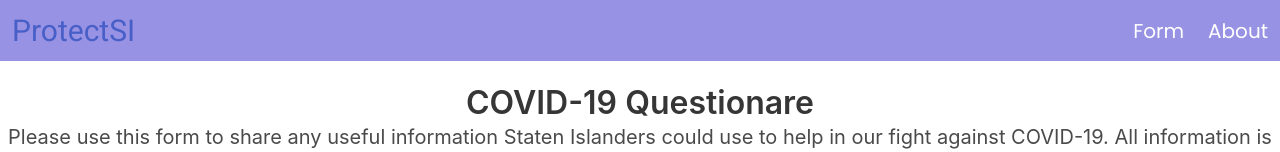
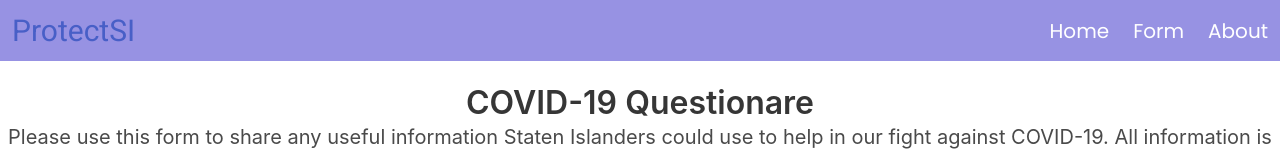
Before and after one commit to anthonyastarita/protectsi, a website: page public/form.html in a window 1280 px wide. Shown: the top 152 px of the page. Drawn offline with nearby package versions, Linux system fonts and the light colour scheme; some packages are replaced by stand-ins of ours; no server answers.

Commit message:
added home tab

```diff
--- a/public/form.html
+++ b/public/form.html
@@ -23,6 +23,10 @@
         </div>
 
           <div class="navbar-end">
+            <a class="navbar-item page" href="index.html">
+                  Home
+            </a>
+
             <a class="navbar-item page" href="form.html">
               Form
             </a>
```
